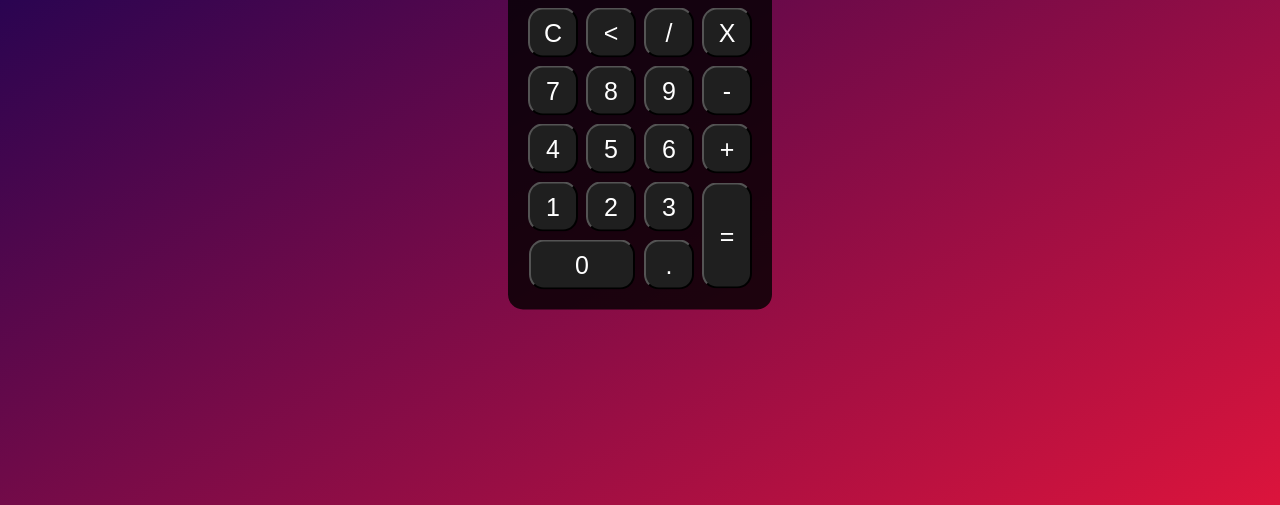
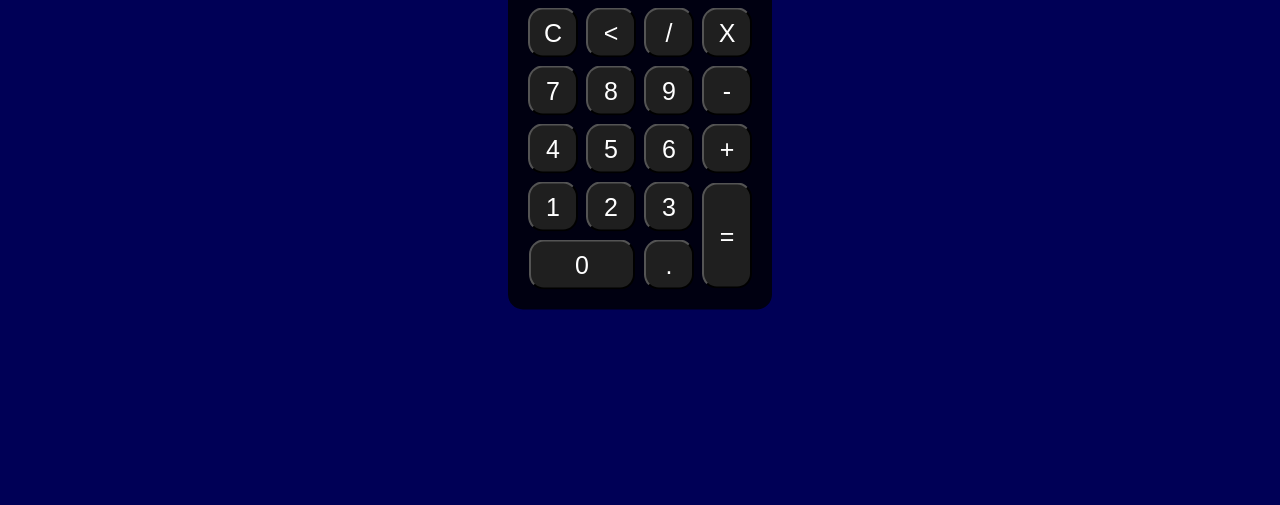
Before and after one commit to Octam00/Calculator-bye-Gabriel-Armando-, a plain HTML site: page index.html in a window 1280 px wide. Shown: the part 295-800 px from the top of the page. Drawn offline with Linux system fonts and the light colour scheme.

Commit message:
Update index.html

```diff
--- a/index.html
+++ b/index.html
@@ -10,10 +10,9 @@
             padding: 0;
         }
         .fundo{
-            background-image: linear-gradient(150deg,#000056,
-                                              crimson);
+            background-color: #000056;
             height: 100vh;
-            color: #000056;
+            color: #fff;
             font-family: Arial, Helvetica, sans-seri;
             text-align: center;
         }
```
